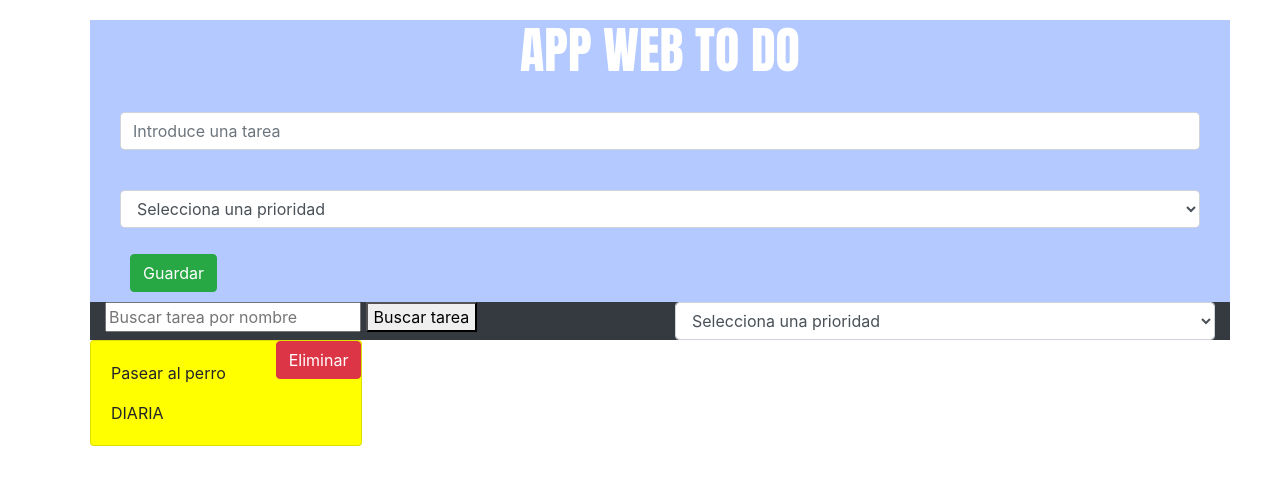
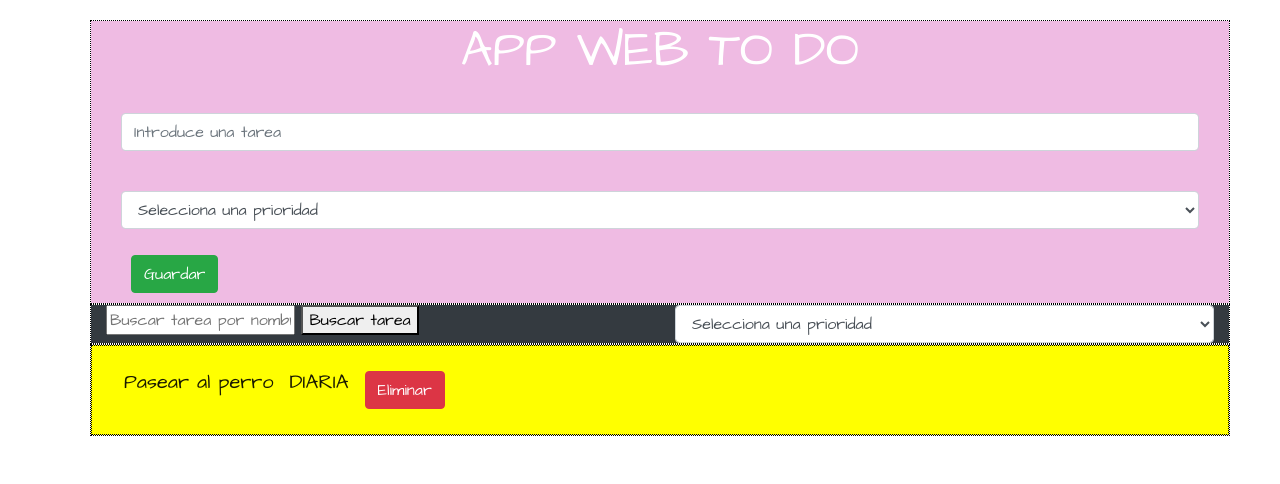
Before and after one commit to c-mega/app_TO_DO, a plain HTML site: page index.html in a window 1280 px wide. Drawn offline with nearby package versions, Linux system fonts and the light colour scheme.

Commit message:
Primera maquetacion, pte pulir detalles

```diff
--- a/css/style.css
+++ b/css/style.css
@@ -1,25 +1,23 @@
+body {
+    font-family: 'Architects Daughter', cursive;
+
+}
+
 div h1 {
     color: white;
-    font-family: Impact, Haettenschweiler, 'Arial Narrow Bold', sans-serif;
     font-size: 50px;
 
 }
 .container-fluid {
     margin: 20px ;
   align-items: center;
+
+}
+
+.container {
+    border: 1px dotted black;
 }
 
 #guardar {
     margin: 10px;
 }
-select .urgente {
-    background-color: tomato;
-}
-
-select .diaria {
-    background-color: yellow;
-}
-
-select .mensual {
-    background-color: rgb(94, 243, 94);
-}
--- a/index.html
+++ b/index.html
@@ -5,9 +5,9 @@
     <meta charset="UTF-8">
     <meta name="viewport" content="width=device-width, initial-scale=1.0">
     <title>APP TO DO</title>
+    <link href="https://fonts.googleapis.com/css2?family=Architects+Daughter&display=swap" rel="stylesheet">
     <link rel="stylesheet" href="https://stackpath.bootstrapcdn.com/bootstrap/4.5.0/css/bootstrap.min.css"
         integrity="sha384-9aIt2nRpC12Uk9gS9baDl411NQApFmC26EwAOH8WgZl5MYYxFfc+NcPb1dKGj7Sk" crossorigin="anonymous">
-
     <link rel="stylesheet" href="css/style.css">
 </head>
 
@@ -17,7 +17,7 @@
 
     <div class="container-fluid">
         <div class="container">
-            <div class="row fondo" style="background-color: #B3C9FF;">
+            <div class="row fondo" style="background-color: #efbbe3;">
                 <div class="col-12">
                     <form>
                         <h1 class="text-center">APP WEB TO DO</h1>
@@ -66,9 +66,9 @@
         </div>
 
         <div class="container">
-            <div class="row pintar">
-                <div class="col-12">
-                    <!-- <div class="card mb-3">
+            <div class="row pintar bg-white">
+
+                <!-- <div class="card mb-3">
                         <div class="row">
                             <div class="col-9">
                                 <div class="card-body">
@@ -82,7 +82,7 @@
                         </div>
                     </div> -->
 
-                </div>
+
             </div>
         </div>
 
--- a/js/eventos.js
+++ b/js/eventos.js
@@ -45,32 +45,30 @@ function paintTarea(pTarea) { /* PINTA UNA TAREA */
     let priorityColor = "";
     switch (pTarea.prioridad.toLowerCase()) {
         case "urgente":
-            priorityColor = "red";
+            priorityColor = "#f52d2d";
             break;
         case "diaria":
-            priorityColor = "yellow";
+            priorityColor = "#ffff00";
             break;
         case "mensual":
-            priorityColor = "green";
+            priorityColor = "#00f3ff";
             break;
         default:
             break;
     }
 
-    seccionTareas.innerHTML += `<div data-id="${pTarea.id}" id="tarea_${pTarea.id}" class="card mb-3" style="background-color: ${priorityColor}">
-    <div class="row">
-        <div class="col-9">
-            <div class="card-body">
-                <p class="card-text">${pTarea.tarea}</p>
-                <p class="card-text">${pTarea.prioridad}</p>
-            </div>
-        </div>
-        <div class="col-3">
-            <a href="#" onclick="borrarTarea('tarea_${pTarea.id}')" class="btn btn-danger"
-                style="float: right;">Eliminar</a>
-        </div>
-    </div>
+    seccionTareas.innerHTML += `<div data-id="${pTarea.id}" id="tarea_${pTarea.id}" class="col-12 col-lg-12 navbar navbar-light" style="background-color: ${priorityColor}; width: 100%; border: 1px dotted black;">
+
+    <nav class="navbar navbar-light">
+    <p class="navbar-brand">${pTarea.tarea}</p>
+    <p class="navbar-brand"> ${pTarea.prioridad} </p>
+    <form class="form-inline">
+    <a href="#" onclick="borrarTarea('tarea_${pTarea.id}')" class="btn btn-danger";>Eliminar</a>
+    </form>
+</nav>
 </div>`}
+
+
 
 function paintTareas(pListaTareas) { /* PINTA LA LISTA DE TAREAS */
     seccionTareas.innerHTML += "";
--- a/js/funciones.js
+++ b/js/funciones.js
@@ -11,7 +11,7 @@ function borrar(pId) {
 
 
 
-//Funcion filtrar por prioridad: funciona pero no me vacia la lista, sino que aparece lo filtrado junto a las tareas que ya están
+//Funcion filtrar por prioridad
 function filtrarXPrioridad(pListaTareas, pPrioridad) {
     let listaXPrioridad = new Array();
 
@@ -20,7 +20,7 @@ function filtrarXPrioridad(pListaTareas, pPrioridad) {
     return listaXPrioridad;
 }
 
-//Funcion buscador por nombre: NO FUNCIONA, solo lo lee por consola y
+//Funcion buscador por nombre
 function buscarXNombreTarea(pListaTareas, pTarea) {
     let listaFiltrada = new Array();
     listaFiltrada = pListaTareas.filter(duty => {
```
